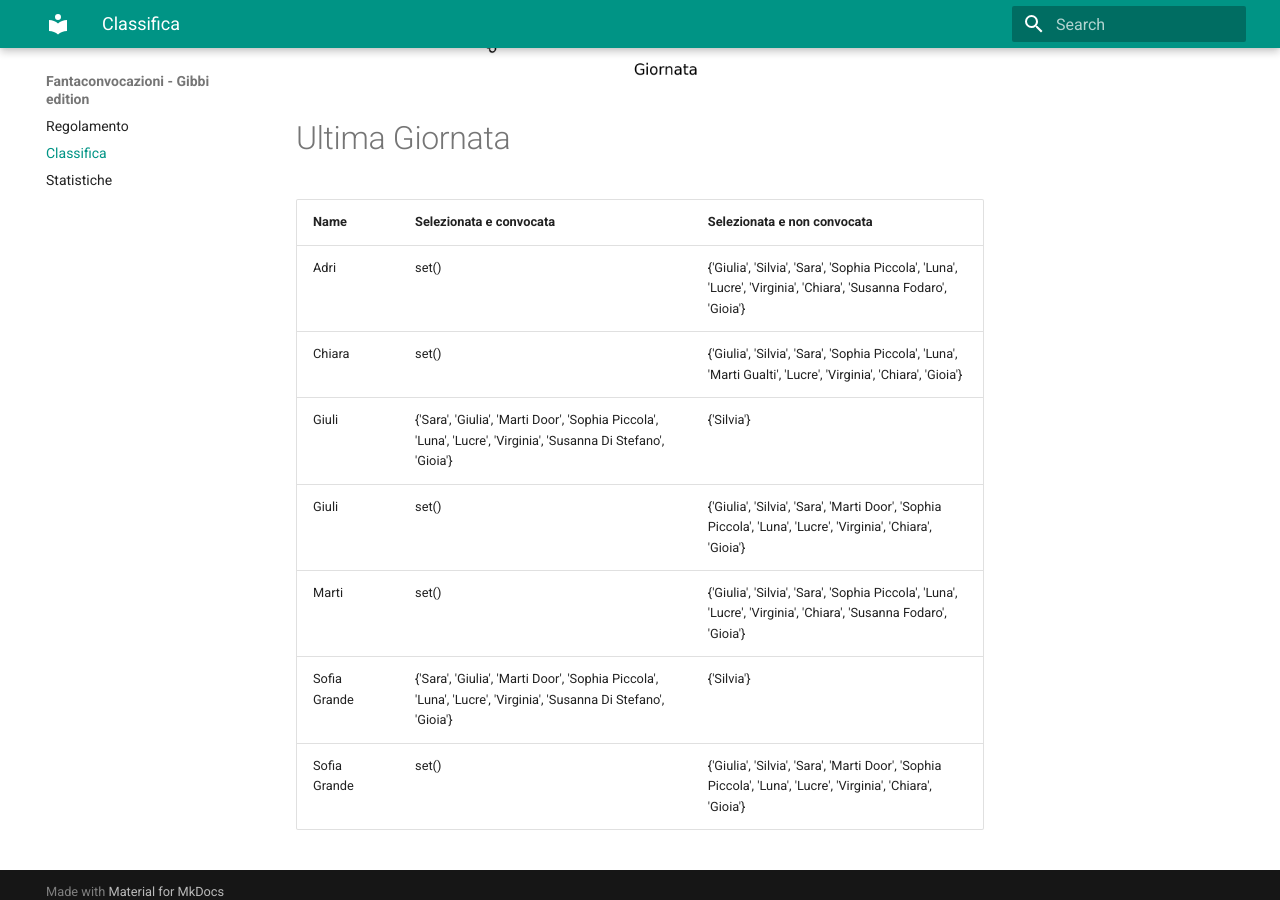
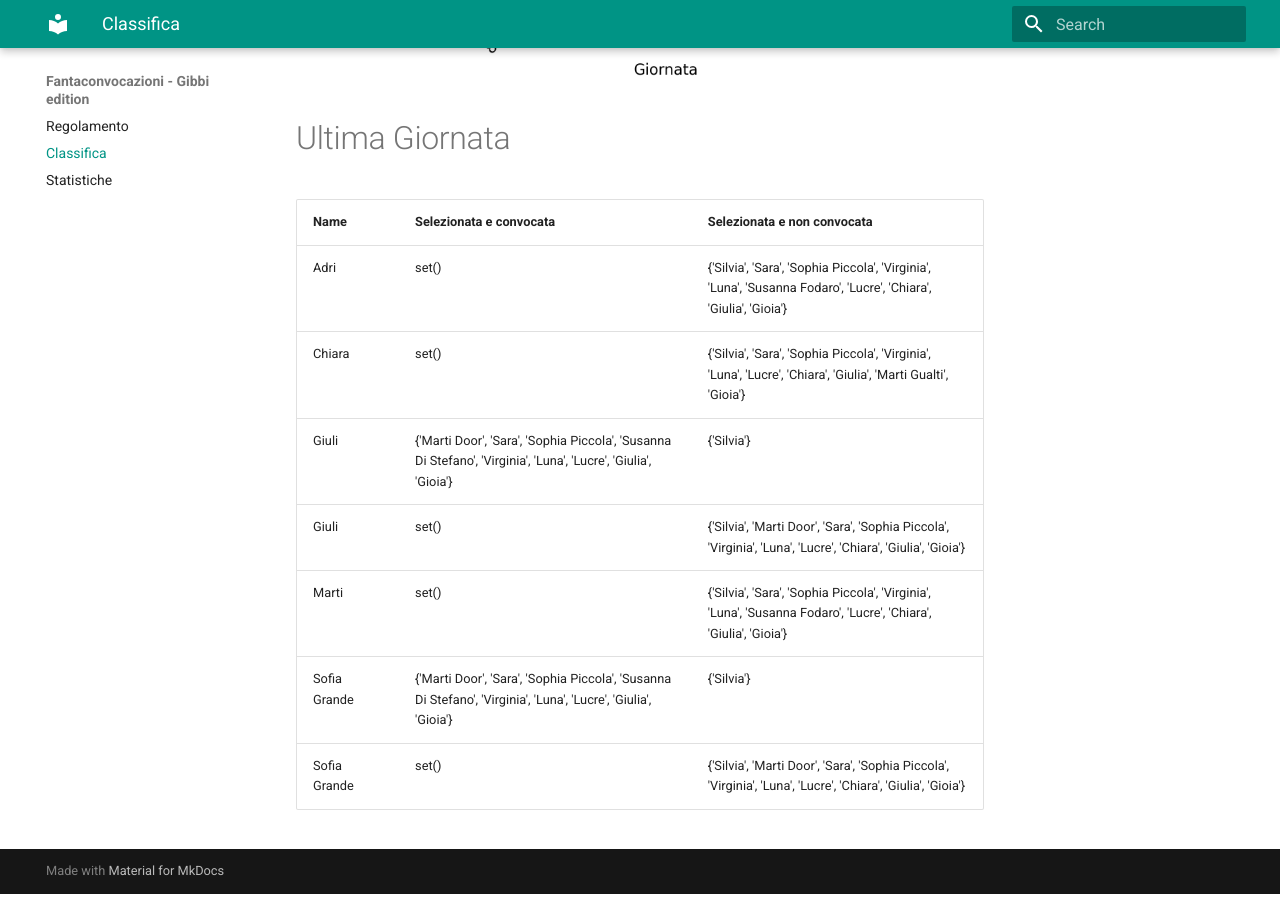
Before and after one commit to martinig94/fantagibbi, an MkDocs documentation site: the page built from docs/Classifica.md, in a window 1280 px wide and 900 px high, scrolled down 1030 px. Built offline with MkDocs 1.6.1 and Material for MkDocs 9.7.7, drawn with Linux system fonts in a browser that asks for light colours.

Commit message:
Auto-update from main.py

```diff
--- a/docs/Classifica.md
+++ b/docs/Classifica.md
@@ -18,11 +18,11 @@
 <!-- START_TABLE CORRECT -->
 | Name         | Selezionata e convocata                                                                                        | Selezionata e non convocata                                                                                      |
 |:-------------|:---------------------------------------------------------------------------------------------------------------|:-----------------------------------------------------------------------------------------------------------------|
-| Adri         | set()                                                                                                          | {'Giulia', 'Silvia', 'Sara', 'Sophia Piccola', 'Luna', 'Lucre', 'Virginia', 'Chiara', 'Susanna Fodaro', 'Gioia'} |
-| Chiara       | set()                                                                                                          | {'Giulia', 'Silvia', 'Sara', 'Sophia Piccola', 'Luna', 'Marti Gualti', 'Lucre', 'Virginia', 'Chiara', 'Gioia'}   |
-| Giuli        | {'Sara', 'Giulia', 'Marti Door', 'Sophia Piccola', 'Luna', 'Lucre', 'Virginia', 'Susanna Di Stefano', 'Gioia'} | {'Silvia'}                                                                                                       |
-| Giuli        | set()                                                                                                          | {'Giulia', 'Silvia', 'Sara', 'Marti Door', 'Sophia Piccola', 'Luna', 'Lucre', 'Virginia', 'Chiara', 'Gioia'}     |
-| Marti        | set()                                                                                                          | {'Giulia', 'Silvia', 'Sara', 'Sophia Piccola', 'Luna', 'Lucre', 'Virginia', 'Chiara', 'Susanna Fodaro', 'Gioia'} |
-| Sofia Grande | {'Sara', 'Giulia', 'Marti Door', 'Sophia Piccola', 'Luna', 'Lucre', 'Virginia', 'Susanna Di Stefano', 'Gioia'} | {'Silvia'}                                                                                                       |
-| Sofia Grande | set()                                                                                                          | {'Giulia', 'Silvia', 'Sara', 'Marti Door', 'Sophia Piccola', 'Luna', 'Lucre', 'Virginia', 'Chiara', 'Gioia'}     |
+| Adri         | set()                                                                                                          | {'Silvia', 'Sara', 'Sophia Piccola', 'Virginia', 'Luna', 'Susanna Fodaro', 'Lucre', 'Chiara', 'Giulia', 'Gioia'} |
+| Chiara       | set()                                                                                                          | {'Silvia', 'Sara', 'Sophia Piccola', 'Virginia', 'Luna', 'Lucre', 'Chiara', 'Giulia', 'Marti Gualti', 'Gioia'}   |
+| Giuli        | {'Marti Door', 'Sara', 'Sophia Piccola', 'Susanna Di Stefano', 'Virginia', 'Luna', 'Lucre', 'Giulia', 'Gioia'} | {'Silvia'}                                                                                                       |
+| Giuli        | set()                                                                                                          | {'Silvia', 'Marti Door', 'Sara', 'Sophia Piccola', 'Virginia', 'Luna', 'Lucre', 'Chiara', 'Giulia', 'Gioia'}     |
+| Marti        | set()                                                                                                          | {'Silvia', 'Sara', 'Sophia Piccola', 'Virginia', 'Luna', 'Susanna Fodaro', 'Lucre', 'Chiara', 'Giulia', 'Gioia'} |
+| Sofia Grande | {'Marti Door', 'Sara', 'Sophia Piccola', 'Susanna Di Stefano', 'Virginia', 'Luna', 'Lucre', 'Giulia', 'Gioia'} | {'Silvia'}                                                                                                       |
+| Sofia Grande | set()                                                                                                          | {'Silvia', 'Marti Door', 'Sara', 'Sophia Piccola', 'Virginia', 'Luna', 'Lucre', 'Chiara', 'Giulia', 'Gioia'}     |
 <!-- END_TABLE CORRECT -->
```
